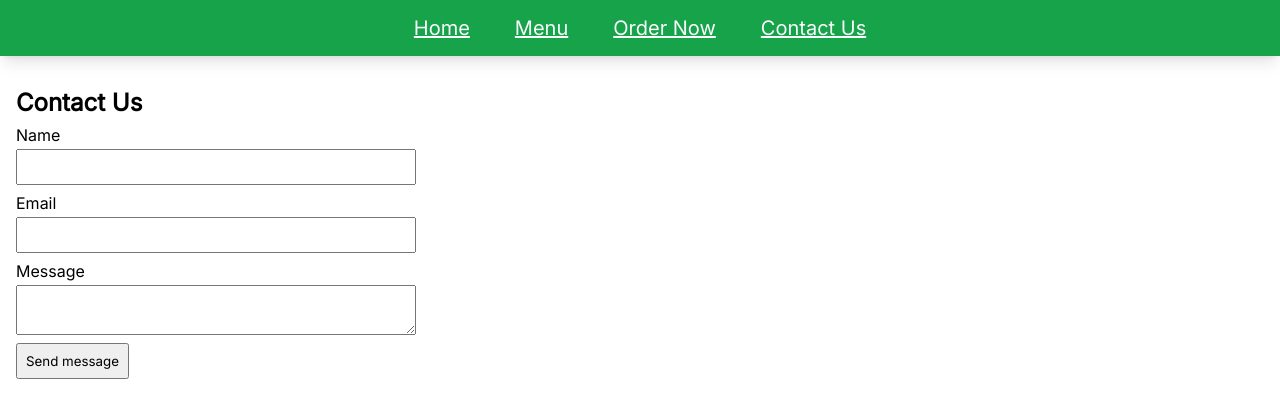
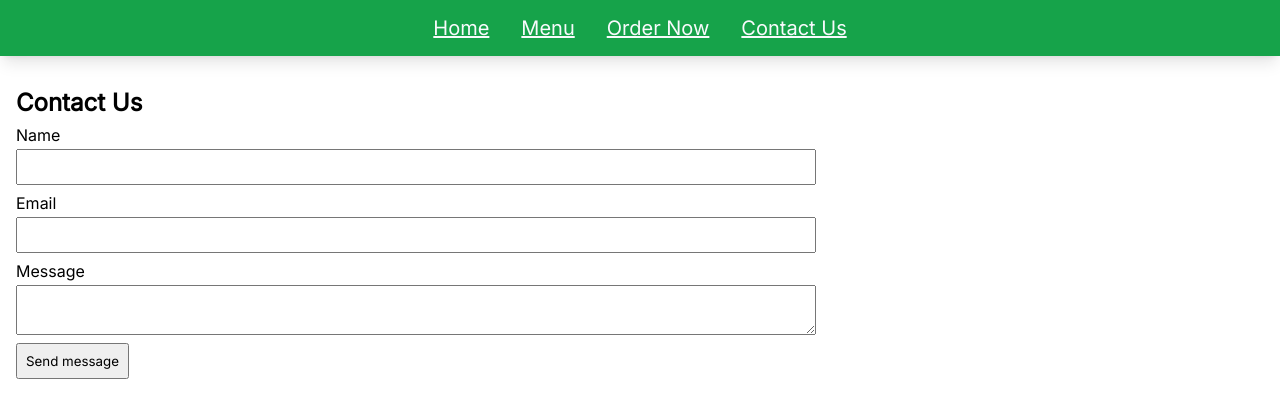
Before and after one commit to irfaan-jamarussadiq/react-restaurant, a React (Create React App) app in the folder client/: page /contact in a window 1280 px wide. Shown: the top 418 px of the page. Built offline with nearby package versions, Linux system fonts and the light colour scheme; a web font is replaced by a local one.

Commit message:
Update nav link margin and contact form input size

```diff
--- a/client/src/App.css
+++ b/client/src/App.css
@@ -51,7 +51,7 @@ nav {
 
 .nav-link {
   color: #f8fafc;
-  margin: 0 1.125em;
+  margin: 0 0.8em;
 }
 
 .nav-link:hover {
@@ -146,7 +146,7 @@ nav {
 .form-group {
   display: flex;
   flex-direction: column;
-  max-width: 400px;
+  max-width: 800px;
   width: 100%;
   margin: 8px 0;
 }
```
